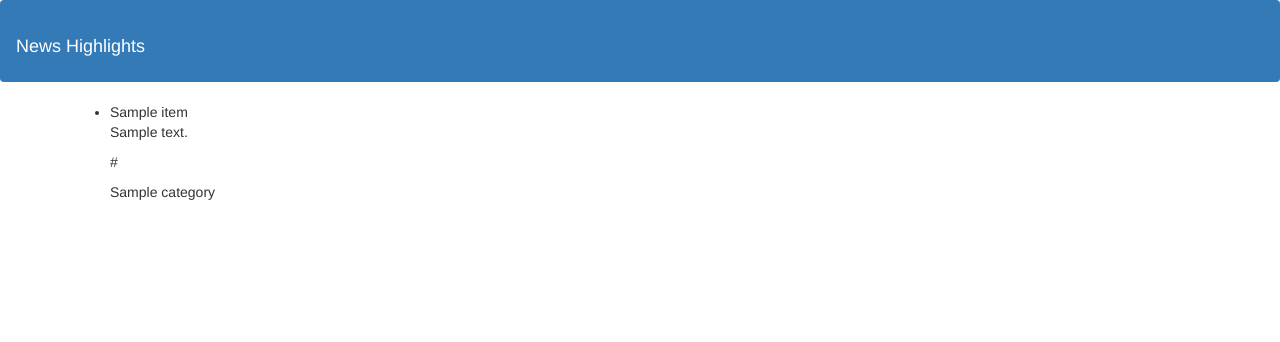
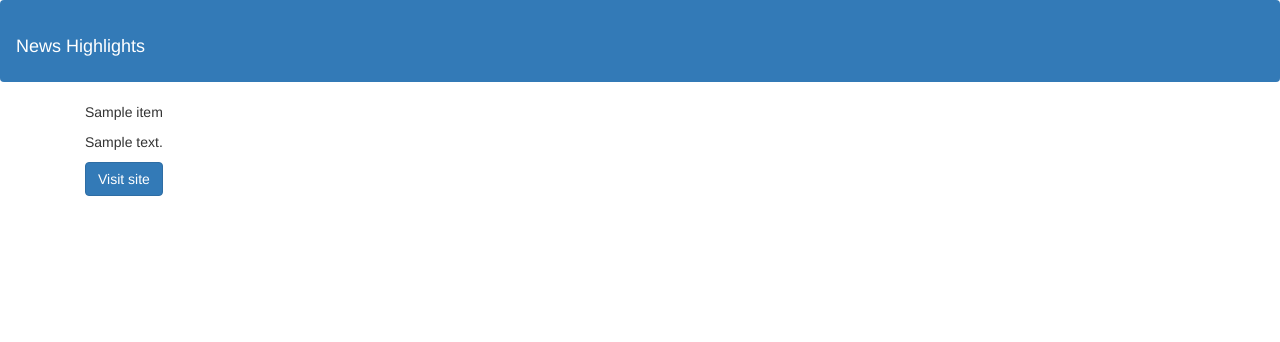
Before and after one commit to spgdaman/news-highlight, a Flask app: template app/templates/index.html in a window 1280 px wide. Shown: the top 342 px of the page. Run offline with Flask 2, Linux system fonts and the light colour scheme; the template is opened without the code that fills it: most values are stand-ins (such as "Sample title", 1, 10 or a date in 2020); some libraries are stand-ins or nearby versions.

Commit message:
display news outlets and description in cards

```diff
--- a/app/templates/base.html
+++ b/app/templates/base.html
@@ -6,6 +6,7 @@
   </head>
   <body>
     {% extends 'bootstrap/base.html' %}
+
     <!-- Navbar block -->
     {% block navbar%}
       {% include 'navbar.html' %}
--- a/app/templates/index.html
+++ b/app/templates/index.html
@@ -1,16 +1,62 @@
 {% extends 'base.html' %}
 
 {% block content %}
-<div class="container">
-  <ul>
+
+  <!-- <ul>
     {% for item in source %}
       <li>{{ item.name }}</li>
       <p>{{ item.description }}</p>
       <p>{{ item.url }}</p>
       <p>{{ item.category }}</p>
     {% endfor %}
-  </ul>
+  </ul> -->
+<div class="container">
+  <div class="container card-columns">
+    {% for item in source %}
+    <div class="card">
+      <div class="card-header">
+        <p>{{ item.name }}</p>
+      </div>
+      <div class="card-body">
+        <p>{{ item.description }}</p>
+        <a href="{{ item.url }}" class="btn btn-primary">Visit site</a>
+      </div>
+    </div>
+    {% endfor %}
+  </div>
 </div>
 
 
+
+
+<!-- <div class="container card-columns">
+  {% for item in source %}
+  <div class="card">
+    <div class="card-header">
+      <h4>{{ item.name }}</h4>
+      <p></p>
+    </div>
+    <div class="card-body">
+      <p class="card-text">{{ item.description }}</p>
+      <a href="#" class="btn btn-primary">{{ item.url }}Visit site</a>
+    </div>
+  </div>
+  {% endfor %}
+</div> -->
+
+
+<!-- <div class="container card-columns">
+  {% for source in sources %}
+    <div class="card">
+      <div class="card-header">
+        <h4>{{ item.name }}</h4>
+      </div>
+      <div class="card-body">
+        <p class="card-text">{{ item.description }}</p>
+        <a href="#" class="btn btn-primary">{{ item.url }}Visit site</a>
+      </div>
+    </div>
+  {% endfor %}
+</div> -->
+
 {% endblock %}
```
